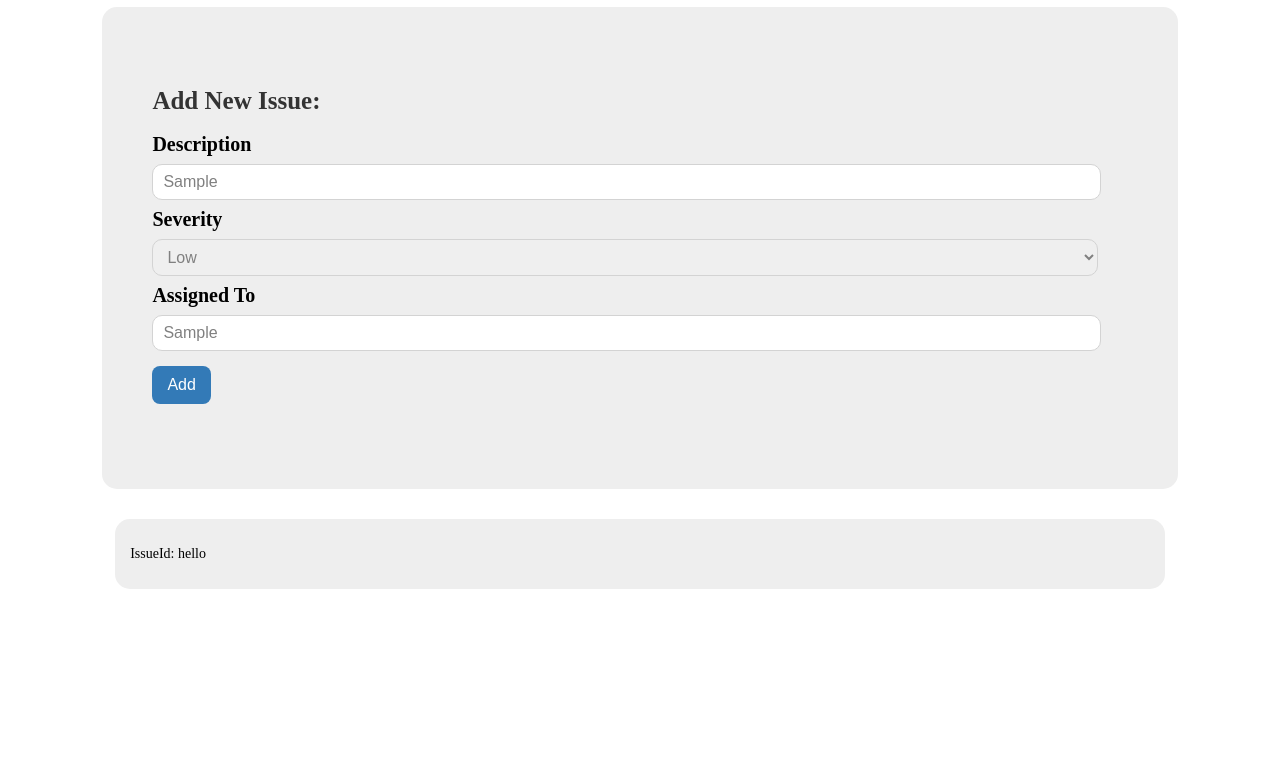
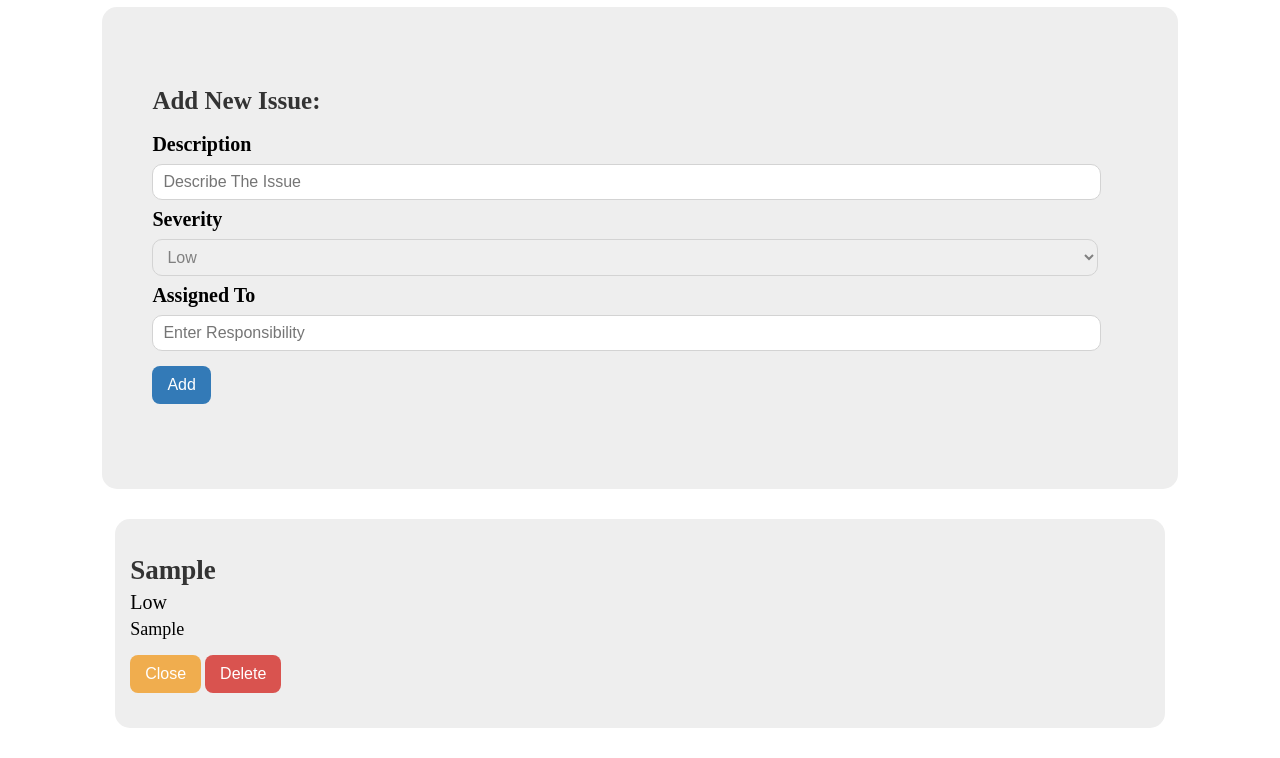
Before and after one commit to marzan131390/issue-tracking, a plain HTML site: page index.html in a window 1280 px wide. Both pictures are taken after typing "Sample", "Sample" into the empty fields and a click on the button "Add". Shown: the part 70-828 px from the top of the page. Before the commit the page ends 800 px from the top, so only its background shows below. Drawn offline with Linux system fonts and the light colour scheme.

Commit message:
adding all tags is done

```diff
--- a/index.html
+++ b/index.html
@@ -16,7 +16,7 @@
                 <label for="description">Description</label><br>
                 <input type="text" name="" id="description-input" placeholder="Describe the issue"><br>
                 <label for="serverity">Severity</label>
-                <select name="severity" id="">
+                <select name="severity" id="severity-option">
                     <option value="low">Low</option>
                     <option value="medium">Medium</option>
                     <option value="high">High</option>
--- a/script/script.js
+++ b/script/script.js
@@ -2,33 +2,52 @@ let addBtn = document.querySelector(".add-btn");
 addBtn.addEventListener("click", displayIssue)
 //Display issue information
 function displayIssue(event) {
-    //Getting Description Information
+    //new issue assign
 
+    // let issueID = document.createElement("p");
+    // issueID.classList.add("issue-id");
+    // issueID.innerHTML = `IssueId: <span> hello </span>`
+    // console.log(issueID);
 
-    issueInfo();
-    event.preventDefault();
-}
-
-//new issue assign
-function issueInfo() {
-    let issueID = document.createElement("p");
-    issueID.classList.add("issue-id");
-    issueID.innerHTML = `IssueId: <span> hello </span>`
-    console.log(issueID);
-
-
-
-    let descriptionInfo = document.getElementById("description-input").value;
-    console.log(descriptionInfo)
-    //Display issue into the response section.
+    //Taking info from description Input..
+    let descriptionInput = document.getElementById("description-input")
+    let descriptionInfo = descriptionInput.value;
+    //Taking severity value.
+    let severityValues = document.getElementById("severity-option").value;
+    //Taking Responsibility Value
+    let assignInput = document.getElementById("assign-input");
+    let assignInputValue = assignInput.value;
+    //Creating  Element for issue Description as h3 tag and display it to html..
+    let descriptionIssueElement = document.createElement("h3");
+    descriptionIssueElement.classList.add("issue-description");
+    descriptionIssueElement.innerText = descriptionInfo;
+    //creating  Element for option value as p tag  .
+    let optionPara = document.createElement("p");
+    optionPara.classList.add("option");
+    optionPara.innerHTML = severityValues;
+    //creating element for assign value as p tag
+    let assignPara = document.createElement("p");
+    assignPara.classList.add("assign");
+    assignPara.innerText = assignInputValue;
+    //Crating buttonDiv..
+    let buttonDiv = document.createElement("div");
+    buttonDiv.innerHTML = `<button class="close custom-btn">Close</button>
+    <button class="delete custom-btn">Delete</button>`
+    //Display description Info into the response section.
     let div = document.createElement("div");
     div.classList.add("new-response");
-    console.log(div);
-    div.appendChild(issueID);
+    // console.log(div);
+    //display Elements  to HTML
+    div.appendChild(descriptionIssueElement);
+    div.appendChild(optionPara);
+    div.appendChild(assignPara);
+    div.appendChild(buttonDiv);
     //Display Description Info to The issue Section.
     let allResponses = document.querySelector("#adding-responses");
     allResponses.appendChild(div);
 
+    descriptionInput.value = "";
+    assignInput.value = "";
 
-
-}
+    event.preventDefault();
+};
--- a/style/style.css
+++ b/style/style.css
@@ -1,6 +1,7 @@
 *{
     padding: 0;
     margin: 0;
+    text-transform: capitalize;
 }
 #container {
     margin: 20px 8%;
```
